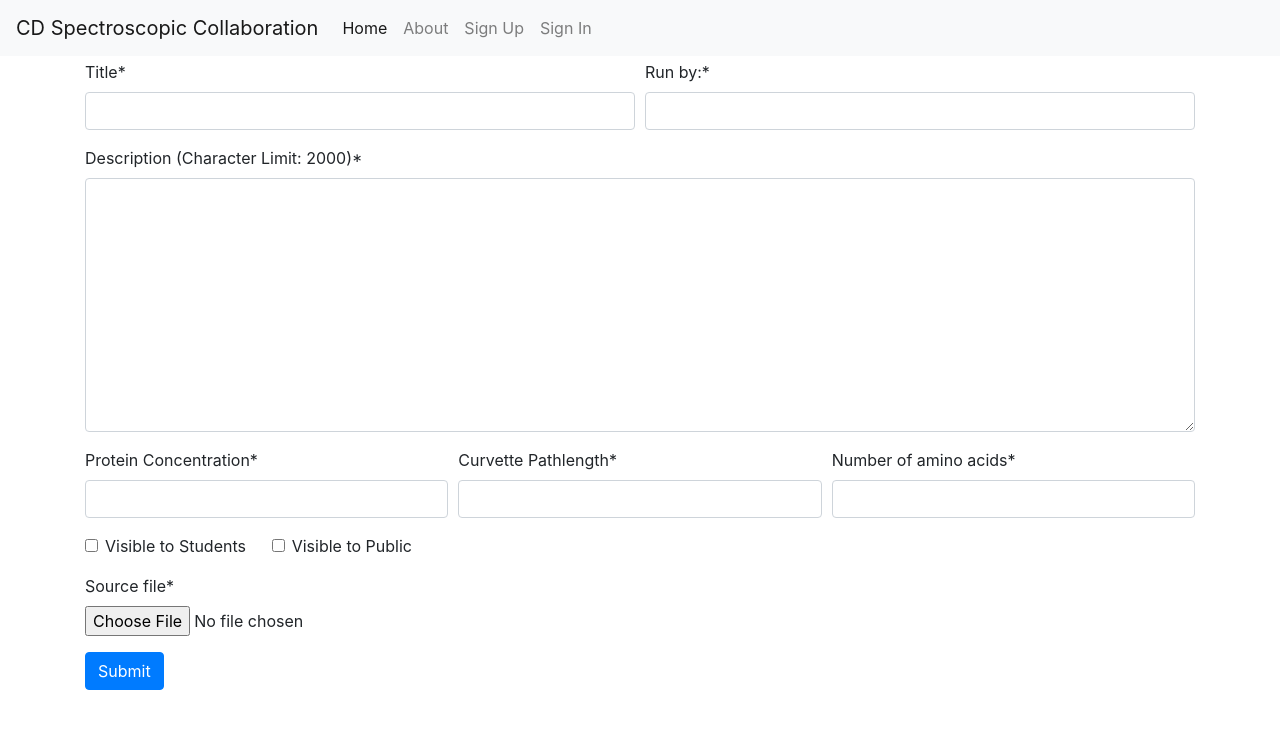
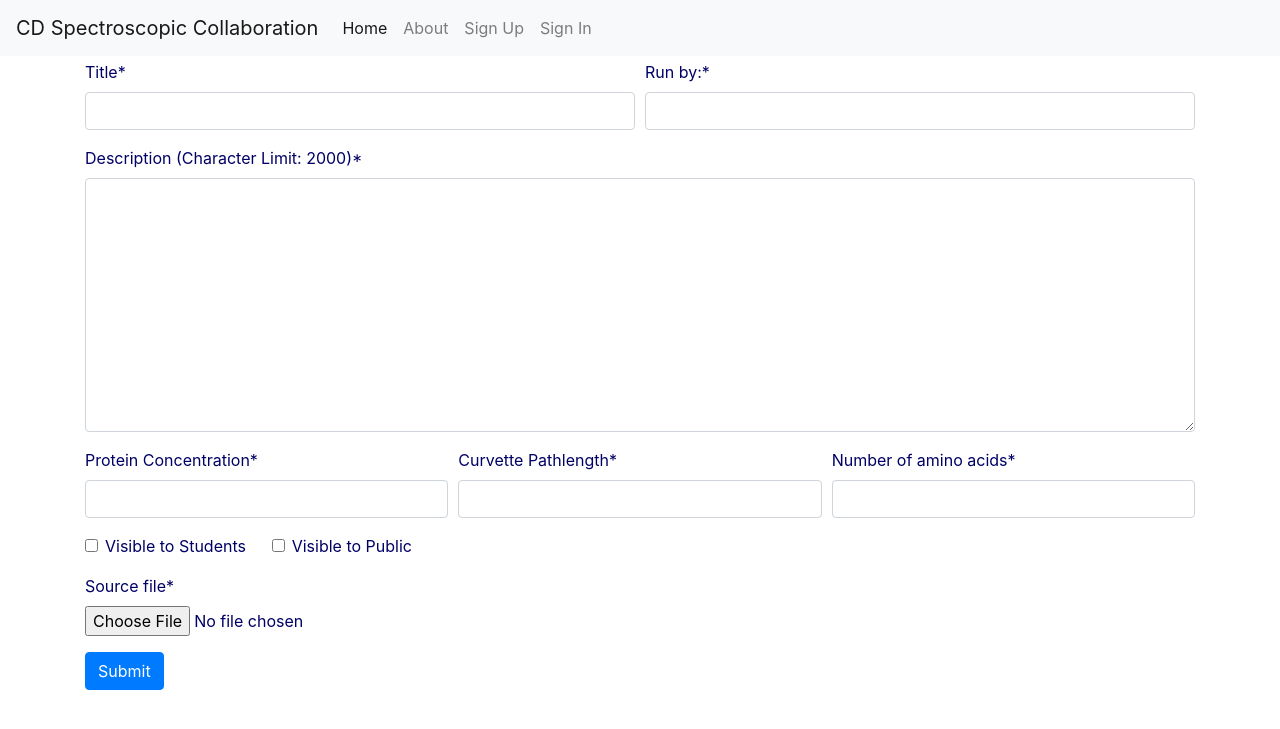
Before and after one commit to swbn1/CDSpecCollab_COSC4012020-FA24, a Django app: page /create/ in a window 1280 px wide. Shown: the top 729 px of the page. Run offline with Django 3.2, Linux system fonts and the light colour scheme; some libraries are stand-ins or nearby versions.

Commit message:
Update project.css

```diff
--- a/cd_spec_viewer_web/cd_spec_viewer_web/static/css/project.css
+++ b/cd_spec_viewer_web/cd_spec_viewer_web/static/css/project.css
@@ -11,3 +11,15 @@
   background-color: #f2dede;
   border-color: #eed3d7;
 }
+
+body{
+    color:black;
+    color:#003366;
+    color:#336699;
+    color:#3366cc;
+    color:#003399;
+    color:#000099;
+    color:#0000cc;
+    color:#000066;
+
+}
```
